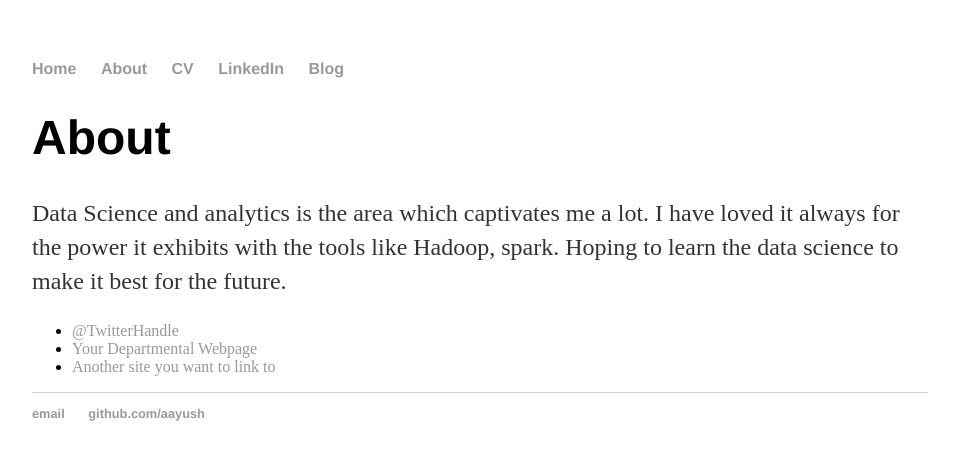
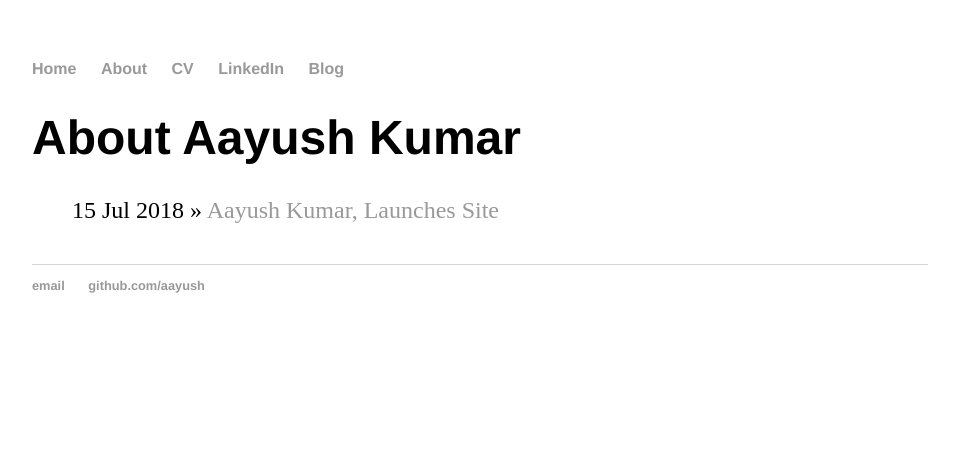
Before and after one commit to aayushk14/aayushk14.github.io, a Jekyll site: the page built from about/index.html, in a window 1280 px wide. Shown: the top 460 px of the page, without its empty margins (160-1119 px from the left). Built offline with Jekyll 4.4.1, drawn with Linux system fonts in a browser that asks for light colours.

Commit message:
Update index.html

```diff
--- a/about/index.html
+++ b/about/index.html
@@ -2,14 +2,11 @@
 layout: default
 title: About Aayush Kumar
 ---
+<h1>{{ page.title }}</h1>
+<ul class="posts">
 
-		<div class="about">
-			<h1>About</h1>
-			<p>Data Science and analytics is the area which captivates me a lot. I have loved it always for the power it exhibits with the tools like Hadoop, spark. Hoping to learn the data science to make it best for the future.</p>
+  {% for post in site.posts %}
+    <li><span>{{ post.date | date_to_string }}</span> &raquo; <a href="{{ post.url }}" title="{{ post.title }}">{{ post.title }}</a></li>
+  {% endfor %}
 
-			<ul class="contacts">
-				<li><a href="#">@TwitterHandle</a></li>
-				<li><a href="#">Your Departmental Webpage</a></li>
-				<li><a href="#">Another site you want to link to</a></li>
-				</ul>
-		</div>
+</ul>
```
